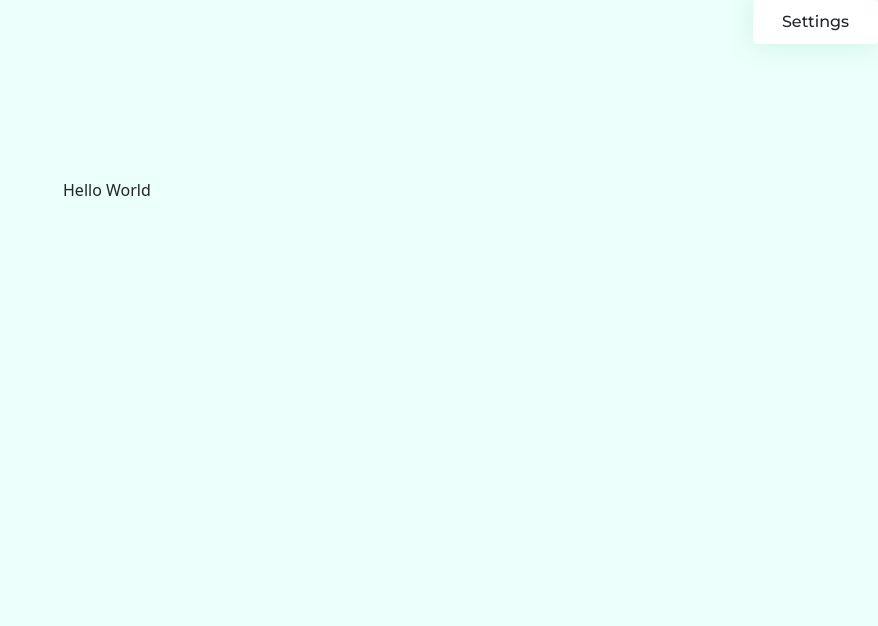
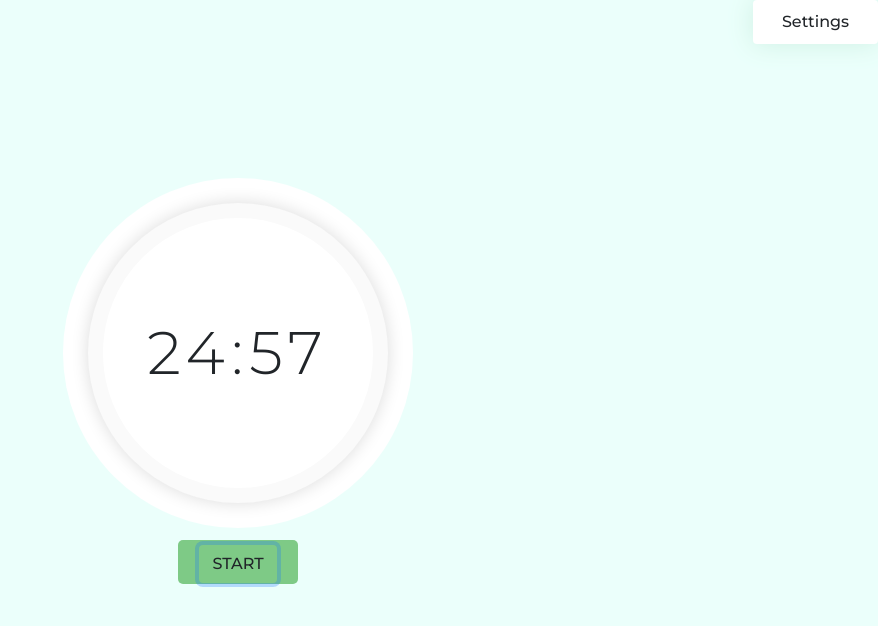
Before and after one commit to t-eszter/Pomodoro, a website: page index.html in a window 1280 px wide. Both pictures are taken after a click on the button "START". Shown: the whole page, without its empty margins (402-1280 px from the left). Drawn offline with nearby package versions, Linux system fonts and the light colour scheme.

Commit message:
added javascript countdown to Timer page

```diff
--- a/index.html
+++ b/index.html
@@ -9,14 +9,14 @@
     <!-- Bootstrap CSS -->
     <link href="https://cdn.jsdelivr.net/npm/bootstrap@5.0.2/dist/css/bootstrap.min.css" rel="stylesheet" integrity="sha384-EVSTQN3/azprG1Anm3QDgpJLIm9Nao0Yz1ztcQTwFspd3yD65VohhpuuCOmLASjC" crossorigin="anonymous">
 
-    <title>Pomodoro Timer</title>
+<!--    <title>Pomodoro Timer</title>-->
   </head>
   <body>
     <div class="container h-100">
 
-        <div id="timer">
+        <div id="timerContainer">
             <div class="inner circle-1"></div>
-            <div class="inner circle-2"><h3>25:00</h3></div>
+			<div id="timer" class="inner circle-2"><h3>25:00</h3></div>
             <div class="inner start-btn"><button class="btn start" id="startButton" type="button">START</button></div>
         </div>
 
@@ -38,5 +38,5 @@
     <script src="https://cdn.jsdelivr.net/npm/bootstrap@5.0.2/dist/js/bootstrap.bundle.min.js" integrity="sha384-MrcW6ZMFYlzcLA8Nl+NtUVF0sA7MsXsP1UyJoMp4YLEuNSfAP+JcXn/tWtIaxVXM" crossorigin="anonymous"></script>
   </body>
 
-  <script src="pomodoro.js"></script>
+  <script src="js/pomodoro.js"></script>
 </html>
--- /dev/null
+++ b/js/pomodoro.js
@@ -0,0 +1,25 @@
+var startButton = document.getElementById("startButton");
+
+startButton.addEventListener("click", startTimer);
+
+
+function startTimer() {
+  var presentTime = document.getElementById('timer').textContent;
+  var timeArray = presentTime.split(/[:]+/);
+  var m = timeArray[0];
+  var s = checkSecond((timeArray[1] - 1));
+  if(s==59){m=m-1}
+  if(m<0){
+    return
+  }
+
+	document.getElementById('timer').innerHTML = "<h3>" + m + ":" + s + "</h3>";
+  setTimeout(startTimer, 1000);
+
+}
+
+function checkSecond(sec) {
+  if (sec < 10 && sec >= 0) {sec = "0" + sec}; // add zero in front of numbers < 10
+  if (sec < 0) {sec = "59"};
+  return sec;
+}
--- a/pomodoro.js
+++ /dev/null
@@ -1,5 +0,0 @@
-var element = document.getElementById("startButton");
-
-element.addEventListener("click", function() {
-  document.getElementById("timer").innerHTML = "Hello World";
-});
--- a/styles/style.css
+++ b/styles/style.css
@@ -15,7 +15,7 @@ body {
     height: 100%;
 }
 
-#timer {
+#timerContainer {
     width: 350px;
     height: 444px;
     margin: 0 auto;
```
Also changed, not shown: package.json (added, +24 -0 lines), js/pomodoro.test.js (added), 2 other files.
